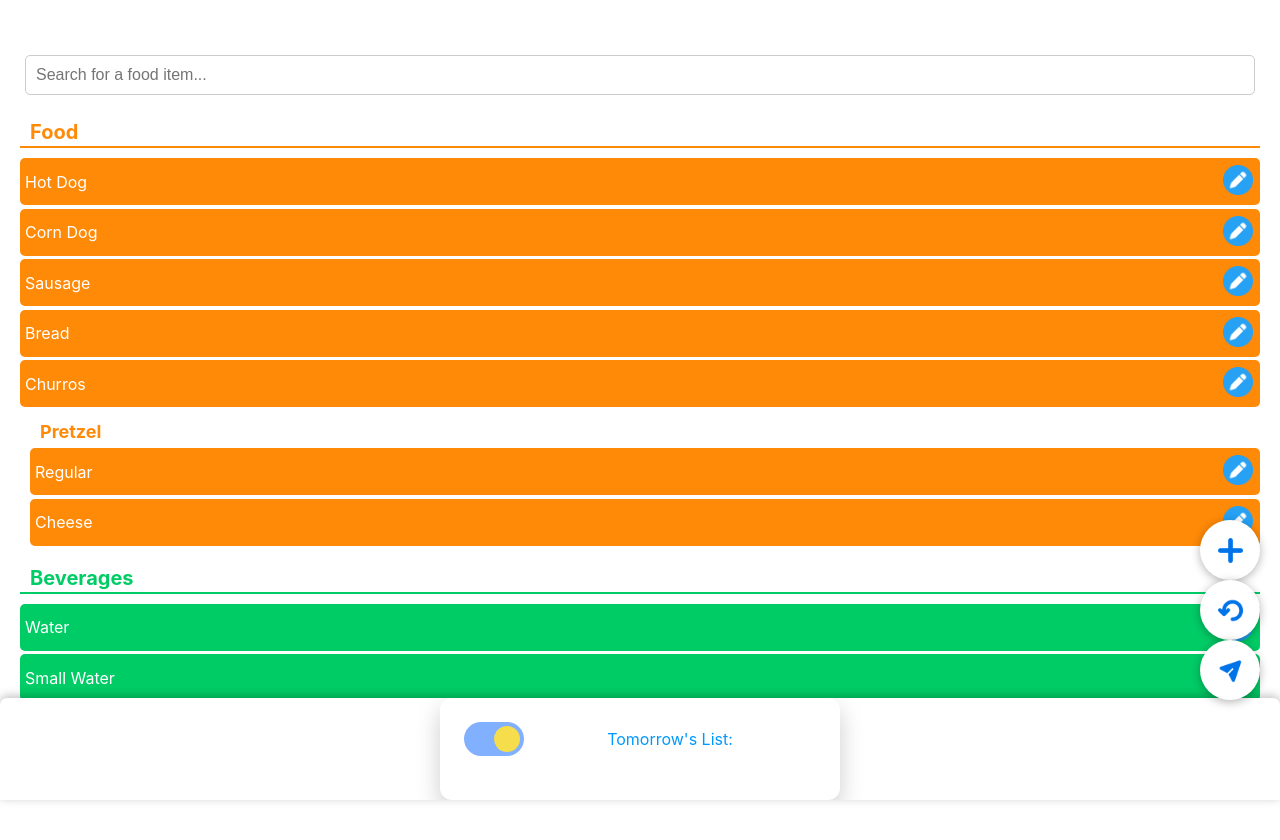
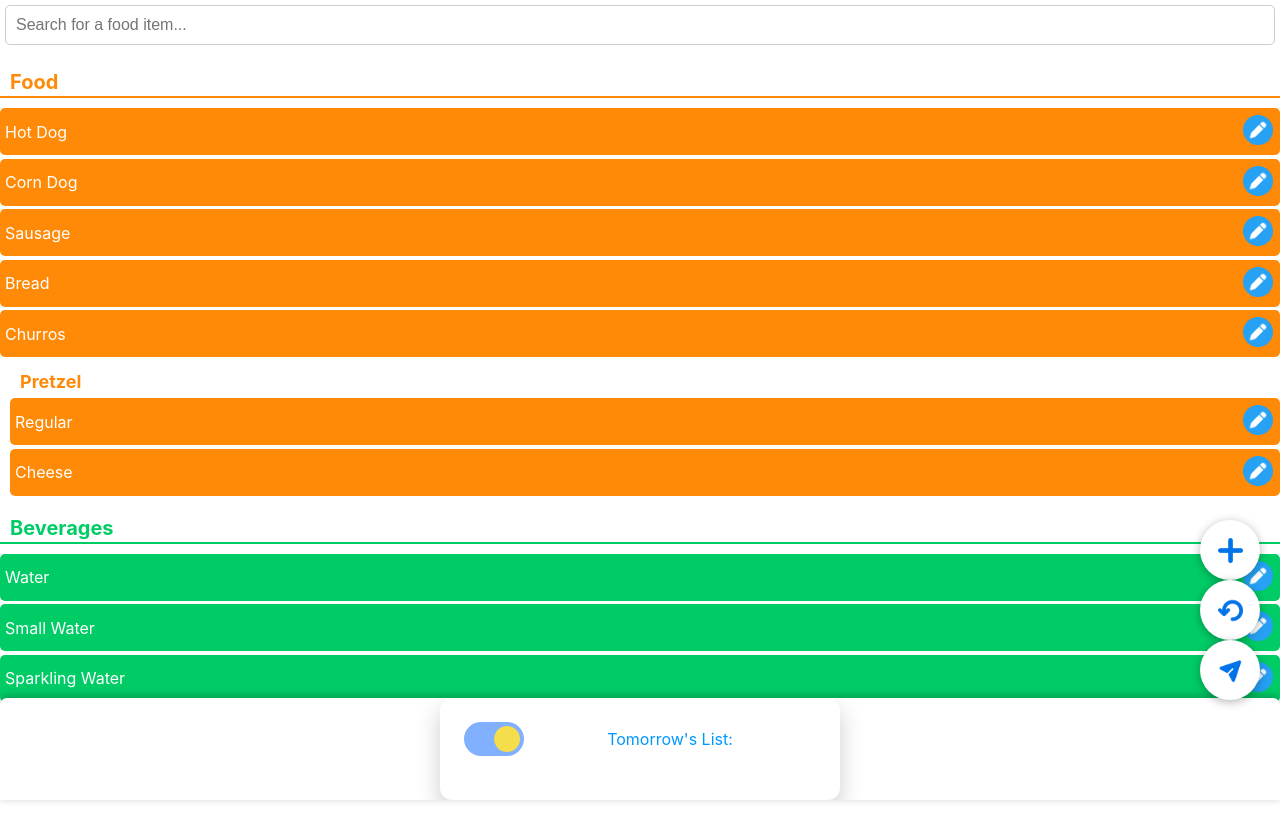
Before and after one commit to aray1337/FoodVendorWebApp, a Next.js app: page / in a window 1280 px wide. Shown: the top 840 px of the page. After the commit the page ends 800 px from the top, so only its background shows below. Built offline with nearby package versions, Linux system fonts and the light colour scheme.

Commit message:
Fixed double scroll bar issue

```diff
--- a/src/components/FoodList.module.css
+++ b/src/components/FoodList.module.css
@@ -1,5 +1,14 @@
 .container {
   padding-bottom: 80px;
+  height: 100vh;
+  overflow: hidden;
+  display: flex;
+  flex-direction: column;
+  position: fixed;
+  top: 0;
+  left: 0;
+  right: 0;
+  bottom: 0;
 }
 
 .category {
@@ -209,10 +218,10 @@
 }
 
 .scrollContainer {
-  flex-grow: 1;
+  flex: 1;
   padding-bottom: 80px;
   overflow-y: auto;
-  max-height: calc(100vh - 120px);
+  overflow-x: hidden;
 }
 
 .modalList {
```
